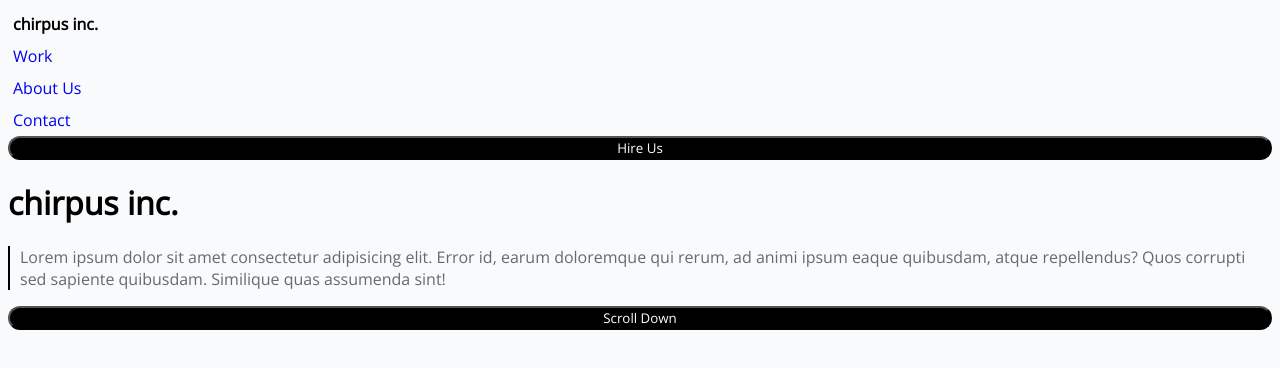
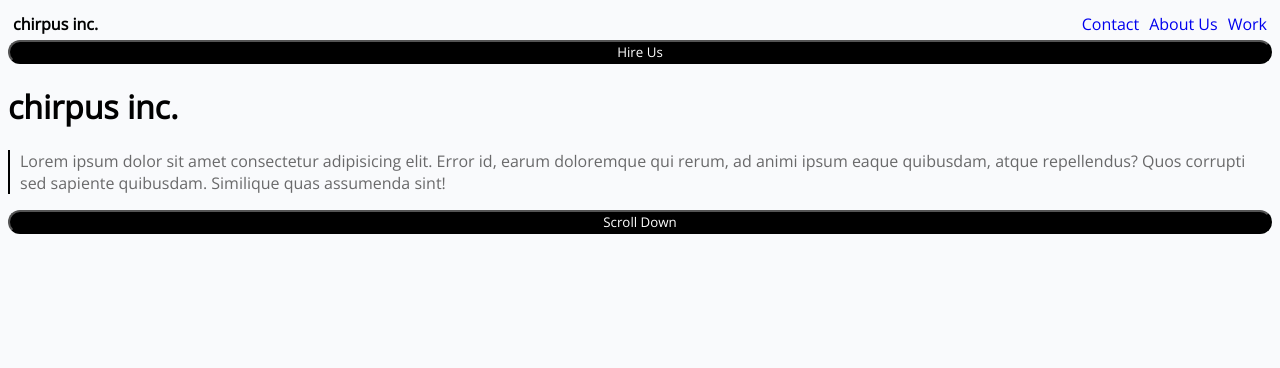
Before and after one commit to bailandocubita/html-css-lab1, a plain HTML site: page index.html in a window 1280 px wide. Drawn offline with nearby package versions, Linux system fonts and the light colour scheme.

Commit message:
Began working on part 2. Add media query for top nav menu.

```diff
--- a/index.html
+++ b/index.html
@@ -11,9 +11,9 @@
 <body>
     <nav>
         <a href="#" class="title">chirpus inc.</a>
-        <a href="#">Work</a>
-        <a href="#">About Us</a>
-        <a href="#">Contact</a>
+        <a href="#" class="menu">Work</a>
+        <a href="#" class="menu">About Us</a>
+        <a href="#" class="menu">Contact</a>
     </nav>
     <button>Hire Us</button>
     <h1>chirpus inc.</h1>
--- a/stylesheet.css
+++ b/stylesheet.css
@@ -32,6 +32,7 @@ h1 {
 }
 
 p {
+    /* creates the border on the left and creates some space between the border and the text */
     border-left: 2px solid #000;
     padding-left: 10px;
 }
@@ -43,3 +44,10 @@ button {
     border-radius: 12px;
     width: 100%;
 }
+
+@media screen and (min-width: 768px) {
+    /* nav {display: flex; flex-direction: row; float: right;} */
+    /* separating the company name from the other menu items by classes made it work! */
+    .title {display: flex; flex-direction: row; float: left;}
+    .menu {display: flex; flex-direction: row; float: right;}
+}
```
